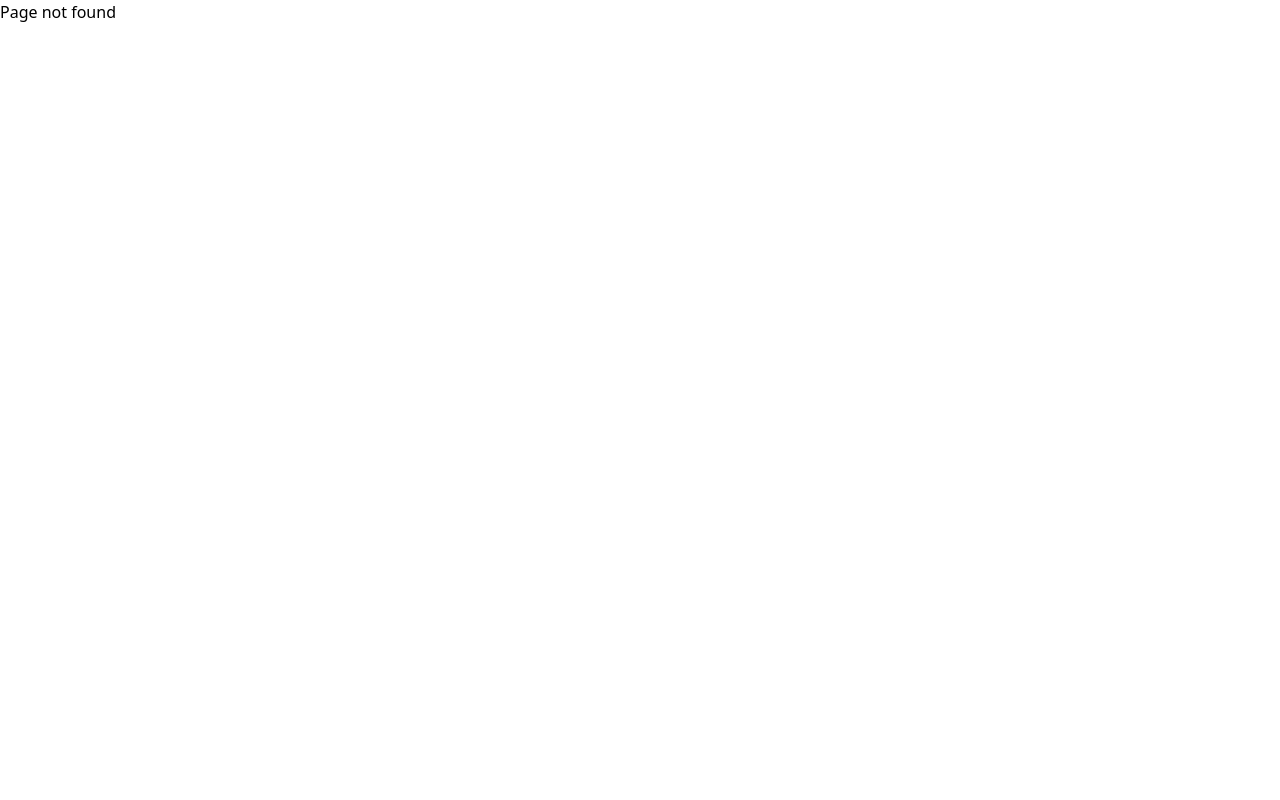
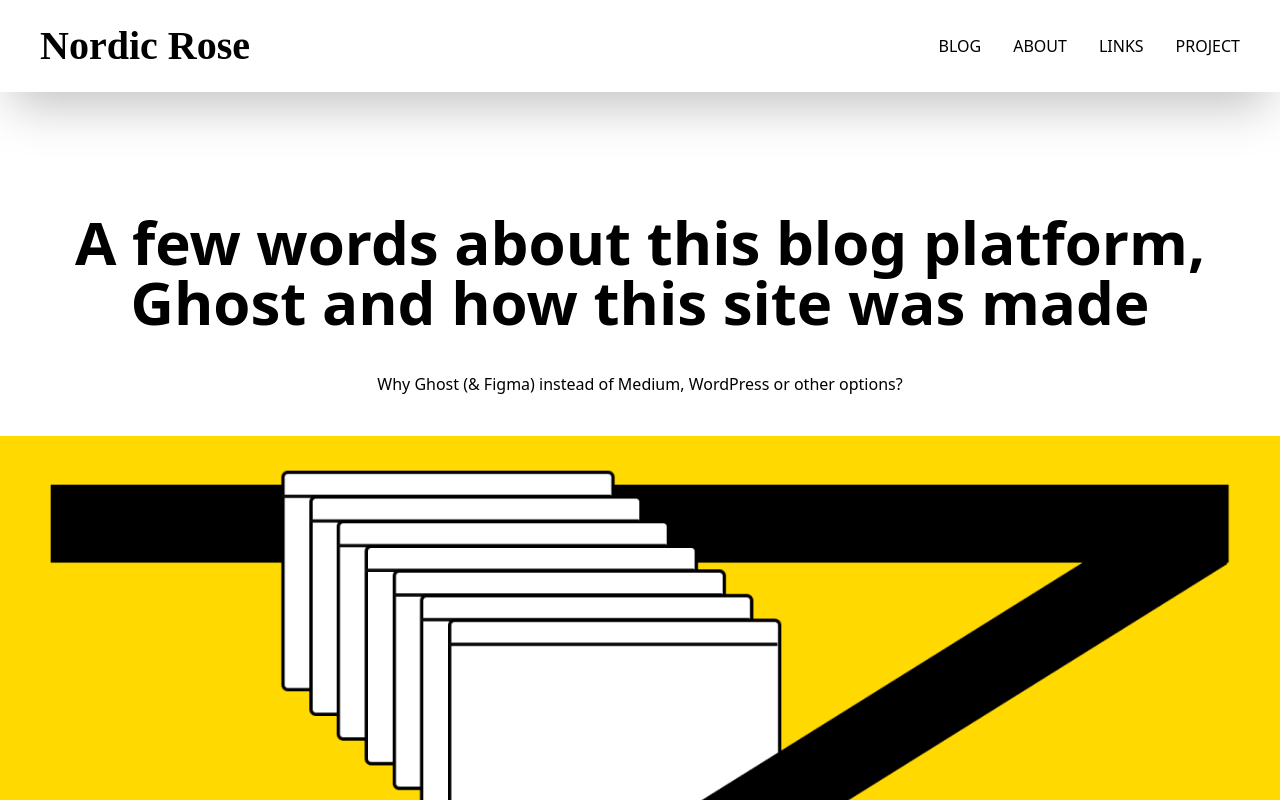
Before and after one commit to markokova16/my-app, a React (Create React App) app: page /article/1 in a window 1280 px wide. Before the commit this address had no page. Shown: the top 800 px of the page. Built offline with nearby package versions, Linux system fonts and the light colour scheme.

Commit message:
popravljen path za article

```diff
--- a/src/App.tsx
+++ b/src/App.tsx
@@ -4,13 +4,14 @@
 import { Routes, Route } from "react-router-dom";
 import HomePage from "./pages/HomePage";
 import NotFound from "./components/NotFound/NotFound";
+import { Blogpost } from "./components/Blogpost";
 
 function App() {
   return (
     <div>
       <Routes>
         <Route path="/" element={<HomePage />} />
-        <Route path="/article" element={<ArticlePost />} />
+        <Route path="/article/:id" element={<ArticlePost />} />
         <Route path="*" element={<NotFound />} />
       </Routes>
     </div>
--- a/src/components/Header/Header.tsx
+++ b/src/components/Header/Header.tsx
@@ -1,5 +1,6 @@
 import React, { useState } from "react";
 import { Navigate, useNavigate } from "react-router-dom";
+import { Link } from "react-router-dom";
 
 const Nav = () => {
   let Links = [
@@ -18,12 +19,12 @@
   return (
     <div className="shadow-2xl w-full sticky top-0 left-0">
       <div className="md:flex items-center justify-between bg-white py-4 md:px-10 px-7">
-        <div
+        <Link
           className="text-4xl font-bold cursor-pointer flex items-center font-[Poppins]"
-          onClick={() => navigate("/")}
+          to={"/"}
         >
           Nordic Rose
-        </div>
+        </Link>
 
         <div
           className="w-10 text-3xl absolute right-7 top-6 cursor-pointer md:hidden"
--- a/src/pages/HomePage.tsx
+++ b/src/pages/HomePage.tsx
@@ -2,7 +2,6 @@
 import Header from "../components/Header/Header";
 import Footer from "../components/Footer/Footer";
 import { Blogpost } from "../components/Blogpost";
-import axios from "axios";
 import { getPosts, IPost } from "../services/getPosts";
 
 const HomePage = () => {
```
